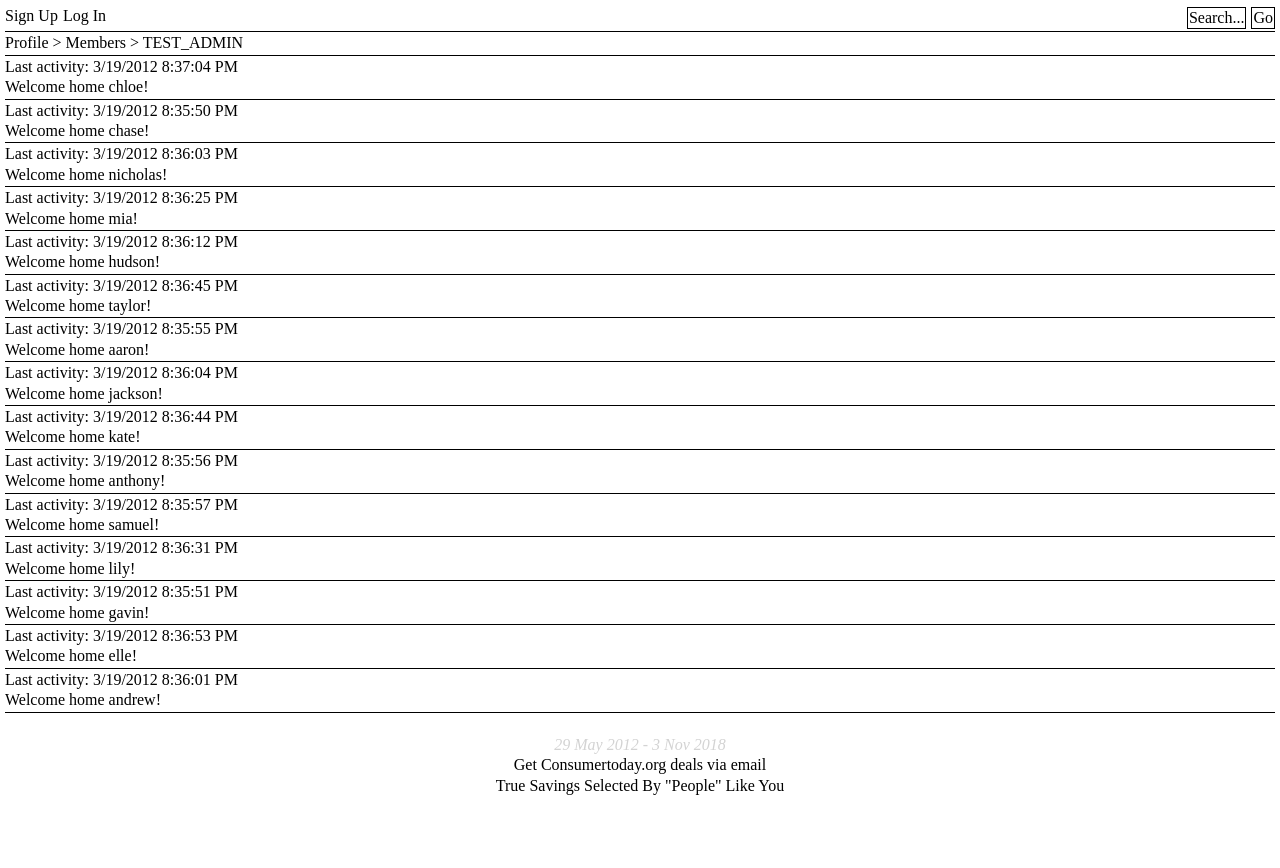
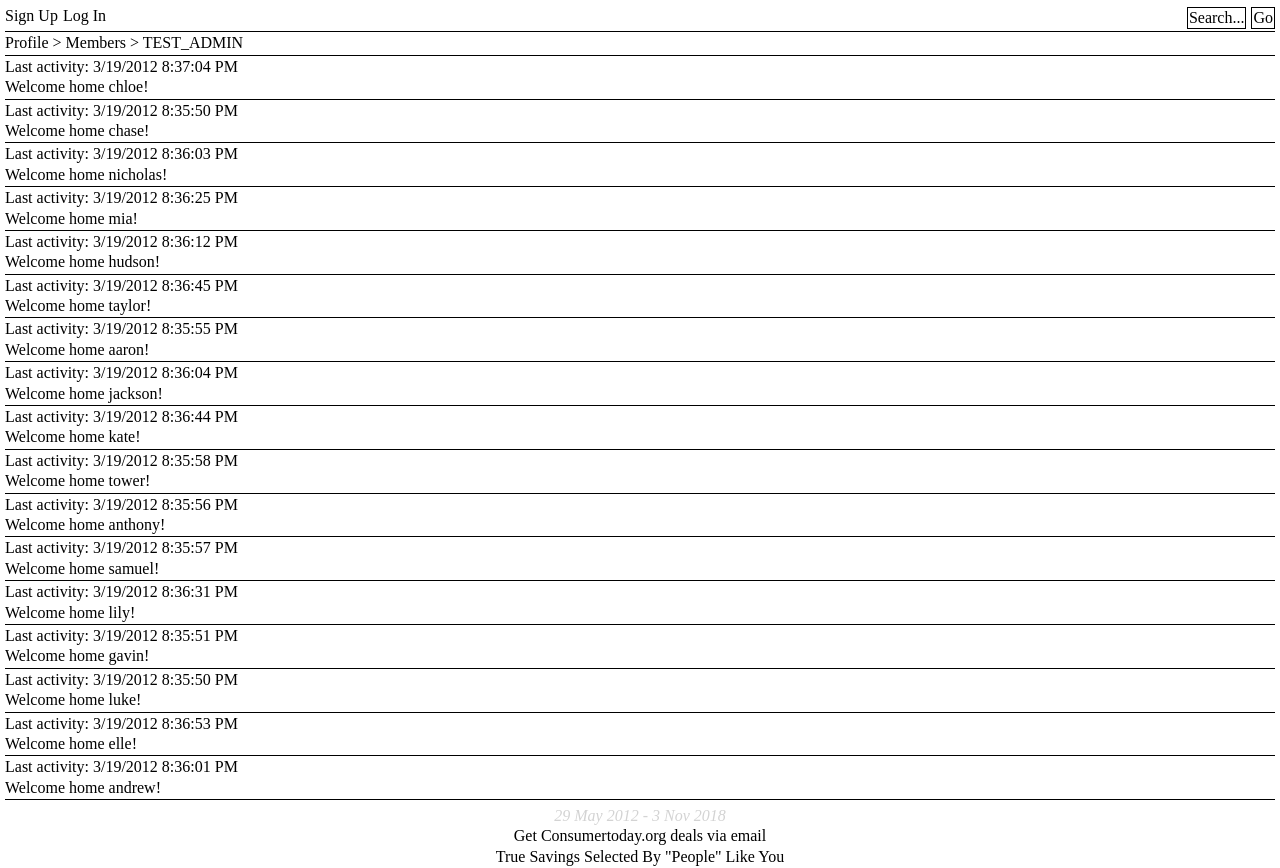
Before and after one commit to towerhufham/consumertoday.org, a website: page members.html in a window 1280 px wide. Before the commit the page ends 802 px from the top, so only its background shows below. Drawn offline with Linux system fonts and the light colour scheme; no server answers.

Commit message:
Updated members page

```diff
--- a/names.html
+++ b/members.html
@@ -70,6 +70,10 @@
           <p>Welcome home kate!</p>
         </div>
         <div class="bb">
+          <p>Last activity: 3/19/2012 8:35:58 PM</p>
+          <p>Welcome home tower!</p>
+        </div>
+        <div class="bb">
           <p>Last activity: 3/19/2012 8:35:56 PM</p>
           <p>Welcome home anthony!</p>
         </div>
@@ -84,6 +88,10 @@
         <div class="bb">
           <p>Last activity: 3/19/2012 8:35:51 PM</p>
           <p>Welcome home gavin!</p>
+        </div>
+        <div class="bb">
+          <p>Last activity: 3/19/2012 8:35:50 PM</p>
+          <p>Welcome home luke!</p>
         </div>
         <div class="bb">
           <p>Last activity: 3/19/2012 8:36:53 PM</p>
```
